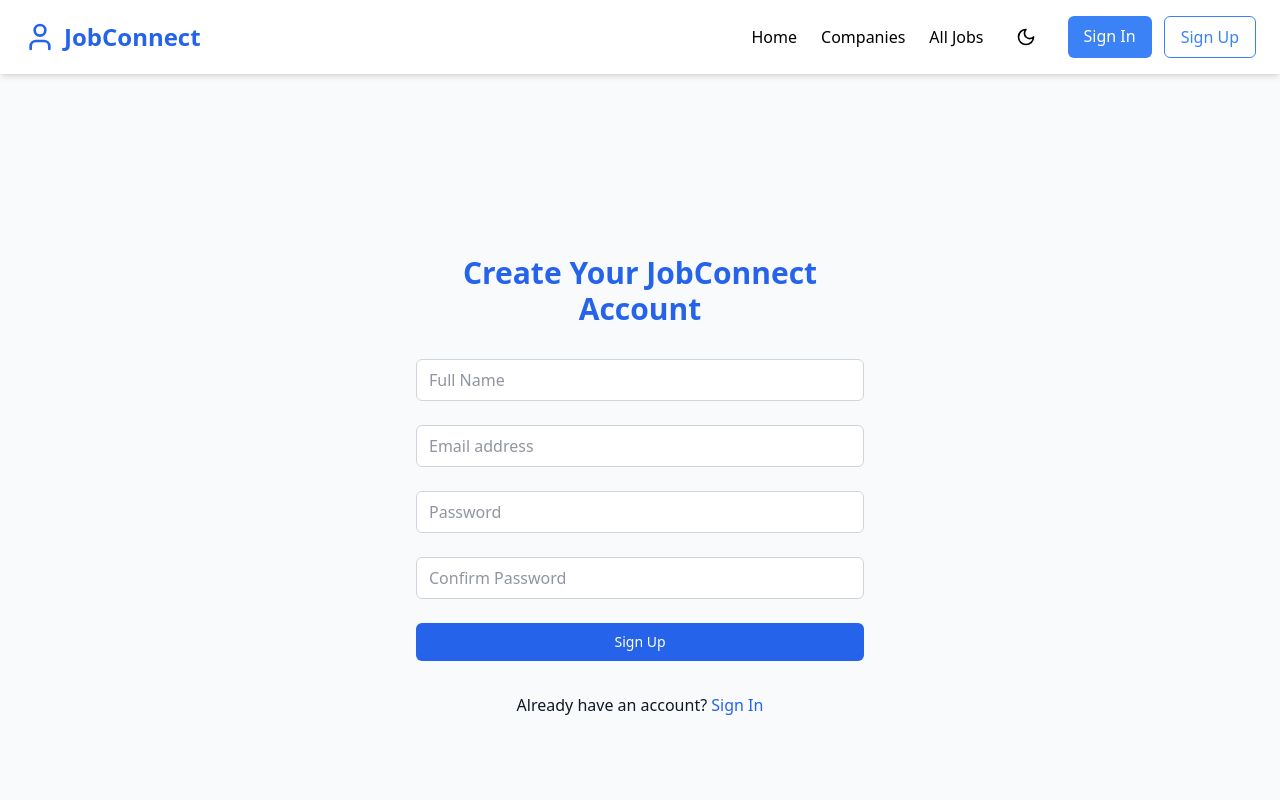
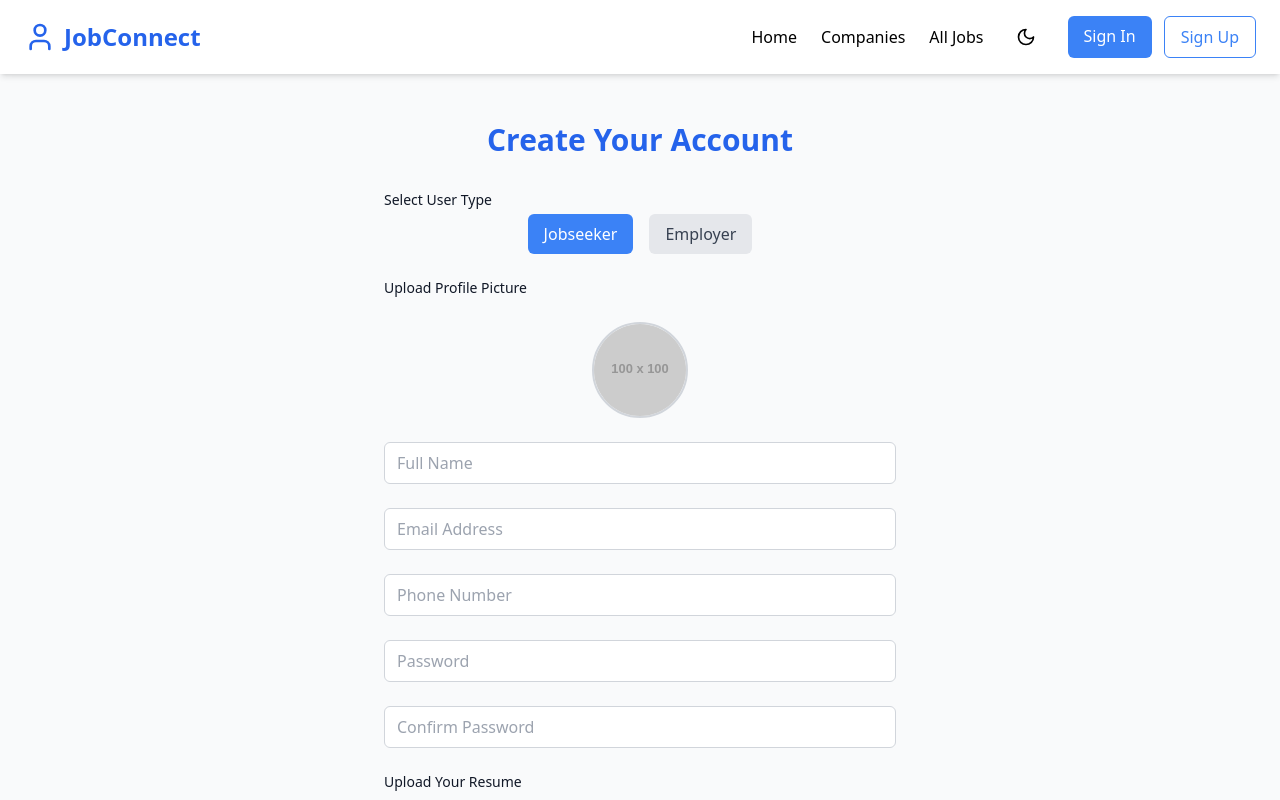
Before and after one commit to Sayan0361/JobPortal, a React (Create React App) app in the folder Frontend/: page /signup in a window 1280 px wide. Shown: the top 800 px of the page. Built offline with nearby package versions, Linux system fonts and the light colour scheme.

Commit message:
Update Signup page

```diff
--- a/Frontend/src/pages/SignUp.js
+++ b/Frontend/src/pages/SignUp.js
@@ -1,13 +1,31 @@
-import React, { useState } from 'react';
-import { Link } from 'react-router-dom';
+import React, { useState, useEffect } from "react";
+import { Link, useNavigate } from "react-router-dom";
 
 const SignUp = ({ isDarkMode }) => {
+    const [userType, setUserType] = useState("jobseeker");
     const [formData, setFormData] = useState({
-    fullName: '',
-    email: '',
-    password: '',
-    confirmPassword: '',
+        fullName: "",
+        email: "",
+        phone: "",
+        password: "",
+        confirmPassword: "",
+        company: "",
+        resume: null,
+        profilePic: null,
     });
+    const [profilePicPreview, setProfilePicPreview] = useState(null);
+    const [showSuccessDialog, setShowSuccessDialog] = useState(false);
+    const [passwordError, setPasswordError] = useState("");
+    const navigate = useNavigate();
+
+    useEffect(() => {
+        const savedData = JSON.parse(localStorage.getItem("signUpData"));
+        if (savedData) {
+            setFormData(savedData.formData);
+            setUserType(savedData.userType);
+            setProfilePicPreview(savedData.profilePicPreview);
+        }
+    }, []);
 
     const handleChange = (e) => {
         const { name, value } = e.target;
@@ -15,117 +33,303 @@ const SignUp = ({ isDarkMode }) => {
             ...prev,
             [name]: value,
         }));
+
+        if (name === "password") {
+            validatePassword(value);
+        }
+    };
+
+    const handleFileChange = (e) => {
+        const { name, files } = e.target;
+        const file = files[0];
+        setFormData((prev) => ({
+            ...prev,
+            [name]: file,
+        }));
+
+        if (name === "profilePic" && file) {
+            const reader = new FileReader();
+            reader.onload = () => setProfilePicPreview(reader.result);
+            reader.readAsDataURL(file);
+        }
+    };
+
+    const validatePassword = (password) => {
+        const regex =
+            /^(?=.*[a-z])(?=.*[A-Z])(?=.*\d)(?=.*[@$!%*?&])[A-Za-z\d@$!%*?&]{8,}$/;
+        if (!regex.test(password)) {
+            setPasswordError(
+                "Password must be at least 8 characters long, include an uppercase letter, a lowercase letter, a number, and a special character."
+            );
+        } else {
+            setPasswordError("");
+        }
     };
 
     const handleSignUp = (e) => {
         e.preventDefault();
+
         if (formData.password !== formData.confirmPassword) {
-      alert('Passwords do not match!');
+            alert("Passwords do not match!");
             return;
         }
-    console.log('Signing up:', formData);
+
+        if (passwordError) {
+            alert("Please fix the password error before submitting.");
+            return;
+        }
+
+        const { resume, profilePic, ...formDataWithoutFiles } = formData;
+        localStorage.setItem(
+            "signUpData",
+            JSON.stringify({
+                formData: formDataWithoutFiles,
+                userType,
+                profilePicPreview,
+            })
+        );
+
+        console.log(`${userType} SignUp Data:`, formDataWithoutFiles);
+
+        setShowSuccessDialog(true);
+    };
+
+    const handleSuccessDialogClose = () => {
+        setShowSuccessDialog(false);
+        if (userType === "employer") {
+            navigate("/job-posting-page"); // Redirect to the Job Posting page for Employers
+        } else {
+            navigate("/"); // Redirect to the homepage for Jobseekers
+        }
     };
 
     return (
         <div
-      className={`min-h-screen flex items-center justify-center py-12 px-4 sm:px-6 lg:px-8 transition-colors duration-300 ${
-        isDarkMode ? 'bg-gray-900 text-gray-200' : 'bg-gray-50 text-gray-900'
+            className={`min-h-screen flex items-center justify-center py-12 px-4 sm:px-6 lg:px-8 transition-colors duration-300 ${isDarkMode ? "bg-gray-900 text-gray-200" : "bg-gray-50 text-gray-900"
                 }`}
         >
-      <div className="max-w-md w-full space-y-8">
-        {/* Title Section */}
-        <div>
+            <div className="max-w-lg w-full space-y-8">
                 <h2
-            className={`mt-6 text-center text-3xl font-extrabold ${
-              isDarkMode ? 'text-blue-500' : 'text-blue-600'
+                    className={`text-center text-3xl font-extrabold ${isDarkMode ? "text-blue-500" : "text-blue-600"
                         }`}
                 >
-            Create Your JobConnect Account
+                    Create Your Account
                 </h2>
+
+                <form className="space-y-6" onSubmit={handleSignUp}>
+                    {/* User Type Selection */}
+                    <div>
+                        <label className="block text-sm font-medium mb-1">
+                            Select User Type
+                        </label>
+                        <div className="flex justify-center space-x-4">
+                            <button
+                                type="button"
+                                onClick={() => setUserType("jobseeker")}
+                                className={`px-4 py-2 rounded-md font-medium transition-colors ${userType === "jobseeker"
+                                        ? isDarkMode
+                                            ? "bg-blue-600 text-white"
+                                            : "bg-blue-500 text-white"
+                                        : isDarkMode
+                                            ? "bg-gray-700 text-gray-300 hover:bg-gray-600"
+                                            : "bg-gray-200 text-gray-700 hover:bg-gray-300"
+                                    }`}
+                            >
+                                Jobseeker
+                            </button>
+                            <button
+                                type="button"
+                                onClick={() => setUserType("employer")}
+                                className={`px-4 py-2 rounded-md font-medium transition-colors ${userType === "employer"
+                                        ? isDarkMode
+                                            ? "bg-green-600 text-white"
+                                            : "bg-green-500 text-white"
+                                        : isDarkMode
+                                            ? "bg-gray-700 text-gray-300 hover:bg-gray-600"
+                                            : "bg-gray-200 text-gray-700 hover:bg-gray-300"
+                                    }`}
+                            >
+                                Employer
+                            </button>
+                        </div>
                     </div>
 
-        {/* Form Section */}
-        <form className="mt-8 space-y-6" onSubmit={handleSignUp}>
+                    {/* Profile Picture Upload */}
+                    <label className="block text-sm font-medium mb-1">
+                        Upload Profile Picture
+                    </label>
+                    <div className="flex justify-center items-center">
+                        <div className="relative">
+                            <img
+                                src={
+                                    profilePicPreview ||
+                                    "https://via.placeholder.com/100?text=Profile+Pic"
+                                }
+                                alt="Profile Preview"
+                                className="w-24 h-24 rounded-full object-cover border-2 border-gray-300"
+                            />
+                            <input
+                                type="file"
+                                name="profilePic"
+                                onChange={handleFileChange}
+                                className="absolute top-0 left-0 w-full h-full opacity-0 cursor-pointer"
+                            />
+                        </div>
+                    </div>
+
+                    {/* Common Fields */}
                     <input
                         type="text"
                         name="fullName"
-            required
                         placeholder="Full Name"
                         value={formData.fullName}
                         onChange={handleChange}
-            className={`appearance-none rounded-md relative block w-full px-3 py-2 border placeholder-opacity-75 focus:outline-none focus:ring-2 focus:ring-offset-2 transition-colors duration-300 ${
-              isDarkMode
-                ? 'bg-gray-800 border-gray-700 placeholder-gray-400 text-gray-200 focus:ring-blue-400 focus:border-blue-400'
-                : 'bg-white border-gray-300 placeholder-gray-500 text-gray-900 focus:ring-blue-500 focus:border-blue-500'
+                        required
+                        className={`block w-full px-3 py-2 rounded-md border transition-colors ${isDarkMode
+                                ? "bg-gray-800 text-gray-200 border-gray-700 focus:ring-blue-400 focus:border-blue-400"
+                                : "bg-white text-gray-900 border-gray-300 focus:ring-blue-500 focus:border-blue-500"
                             }`}
                     />
                     <input
                         type="email"
                         name="email"
-            required
-            placeholder="Email address"
+                        placeholder="Email Address"
                         value={formData.email}
                         onChange={handleChange}
-            className={`appearance-none rounded-md relative block w-full px-3 py-2 border placeholder-opacity-75 focus:outline-none focus:ring-2 focus:ring-offset-2 transition-colors duration-300 ${
-              isDarkMode
-                ? 'bg-gray-800 border-gray-700 placeholder-gray-400 text-gray-200 focus:ring-blue-400 focus:border-blue-400'
-                : 'bg-white border-gray-300 placeholder-gray-500 text-gray-900 focus:ring-blue-500 focus:border-blue-500'
+                        required
+                        className={`block w-full px-3 py-2 rounded-md border transition-colors ${isDarkMode
+                                ? "bg-gray-800 text-gray-200 border-gray-700 focus:ring-blue-400 focus:border-blue-400"
+                                : "bg-white text-gray-900 border-gray-300 focus:ring-blue-500 focus:border-blue-500"
+                            }`}
+                    />
+                    <input
+                        type="tel"
+                        name="phone"
+                        placeholder="Phone Number"
+                        value={formData.phone}
+                        onChange={handleChange}
+                        required
+                        className={`block w-full px-3 py-2 rounded-md border transition-colors ${isDarkMode
+                                ? "bg-gray-800 text-gray-200 border-gray-700 focus:ring-blue-400 focus:border-blue-400"
+                                : "bg-white text-gray-900 border-gray-300 focus:ring-blue-500 focus:border-blue-500"
                             }`}
                     />
                     <input
                         type="password"
                         name="password"
-            required
                         placeholder="Password"
                         value={formData.password}
                         onChange={handleChange}
-            className={`appearance-none rounded-md relative block w-full px-3 py-2 border placeholder-opacity-75 focus:outline-none focus:ring-2 focus:ring-offset-2 transition-colors duration-300 ${
-              isDarkMode
-                ? 'bg-gray-800 border-gray-700 placeholder-gray-400 text-gray-200 focus:ring-blue-400 focus:border-blue-400'
-                : 'bg-white border-gray-300 placeholder-gray-500 text-gray-900 focus:ring-blue-500 focus:border-blue-500'
+                        required
+                        className={`block w-full px-3 py-2 rounded-md border transition-colors ${isDarkMode
+                                ? "bg-gray-800 text-gray-200 border-gray-700 focus:ring-blue-400 focus:border-blue-400"
+                                : "bg-white text-gray-900 border-gray-300 focus:ring-blue-500 focus:border-blue-500"
                             }`}
                     />
+                    {passwordError && (
+                        <p className="text-red-500 text-xs mt-1">{passwordError}</p>
+                    )}
                     <input
                         type="password"
                         name="confirmPassword"
-            required
                         placeholder="Confirm Password"
                         value={formData.confirmPassword}
                         onChange={handleChange}
-            className={`appearance-none rounded-md relative block w-full px-3 py-2 border placeholder-opacity-75 focus:outline-none focus:ring-2 focus:ring-offset-2 transition-colors duration-300 ${
-              isDarkMode
-                ? 'bg-gray-800 border-gray-700 placeholder-gray-400 text-gray-200 focus:ring-blue-400 focus:border-blue-400'
-                : 'bg-white border-gray-300 placeholder-gray-500 text-gray-900 focus:ring-blue-500 focus:border-blue-500'
+                        required
+                        className={`block w-full px-3 py-2 rounded-md border transition-colors ${isDarkMode
+                                ? "bg-gray-800 text-gray-200 border-gray-700 focus:ring-blue-400 focus:border-blue-400"
+                                : "bg-white text-gray-900 border-gray-300 focus:ring-blue-500 focus:border-blue-500"
                             }`}
                     />
+
+                    {/* Conditional Fields */}
+                    {userType === "jobseeker" && (
+                        <>
+                            <label className="block text-sm font-medium mb-1">
+                                Upload Your Resume
+                            </label>
+                            <input
+                                type="file"
+                                name="resume"
+                                onChange={handleFileChange}
+                                accept=".pdf,.doc,.docx"
+                                className="block w-full px-3 py-2 rounded-md border"
+                            />
+                        </>
+                    )}
+                    {userType === "employer" && (
+                        <input
+                            type="text"
+                            name="company"
+                            placeholder="Company Name"
+                            value={formData.company}
+                            onChange={handleChange}
+                            required
+                            className={`block w-full px-3 py-2 rounded-md border transition-colors ${isDarkMode
+                                    ? "bg-gray-800 text-gray-200 border-gray-700 focus:ring-blue-400 focus:border-blue-400"
+                                    : "bg-white text-gray-900 border-gray-300 focus:ring-blue-500 focus:border-blue-500"
+                                }`}
+                        />
+                    )}
+
+                    <div className="flex justify-center">
                         <button
                             type="submit"
-            className={`group relative w-full flex justify-center py-2 px-4 border border-transparent text-sm font-medium rounded-md focus:outline-none focus:ring-2 focus:ring-offset-2 transition-colors duration-300 ${
-              isDarkMode
-                ? 'bg-blue-600 hover:bg-blue-700 text-white focus:ring-blue-500'
-                : 'bg-blue-600 hover:bg-blue-700 text-white focus:ring-blue-500'
+                            className={`w-full py-2 px-4 rounded-md font-medium text-white ${isDarkMode
+                                    ? "bg-blue-600 hover:bg-blue-700"
+                                    : "bg-blue-500 hover:bg-blue-600"
                                 }`}
                         >
                             Sign Up
                         </button>
+                    </div>
                 </form>
 
                 {/* Footer Section */}
                 <div className="text-center">
                     <p>
-            Already have an account?{' '}
+                        Already have an account?{" "}
                         <Link
                             to="/signin"
-              className={`transition-colors ${
-                isDarkMode
-                  ? 'text-blue-400 hover:text-blue-300'
-                  : 'text-blue-600 hover:underline'
+                            className={`transition-colors ${isDarkMode
+                                    ? "text-blue-400 hover:text-blue-300"
+                                    : "text-blue-600 hover:underline"
                                 }`}
                         >
                             Sign In
                         </Link>
                     </p>
                 </div>
+
+                {/* Success Dialog */}
+                {showSuccessDialog && (
+                    <div
+                        className={`fixed inset-0 flex items-center justify-center bg-opacity-75 ${isDarkMode ? "bg-gray-800" : "bg-gray-500"
+                            }`}
+                        onClick={handleSuccessDialogClose}
+                    >
+                        <div
+                            className={`bg-${isDarkMode ? "gray-800" : "white"
+                                } p-8 rounded-lg shadow-lg`}
+                        >
+                            <h3
+                                className={`text-xl font-semibold ${isDarkMode ? "text-white" : "text-gray-900"
+                                    }`}
+                            >
+                                Account Created Successfully!
+                            </h3>
+                            <button
+                                className={`mt-4 px-4 py-2 rounded-md ${isDarkMode
+                                        ? "bg-blue-600 text-white hover:bg-blue-700"
+                                        : "bg-blue-500 text-white hover:bg-blue-600"
+                                    }`}
+                                onClick={handleSuccessDialogClose}
+                            >
+                                Close
+                            </button>
+                        </div>
+                    </div>
+                )}
             </div>
         </div>
     );
```
Lines whose indentation alone changed are shown as unchanged.
